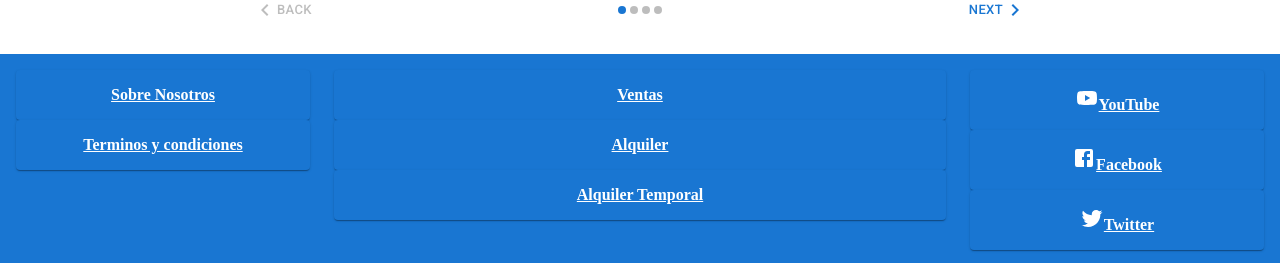
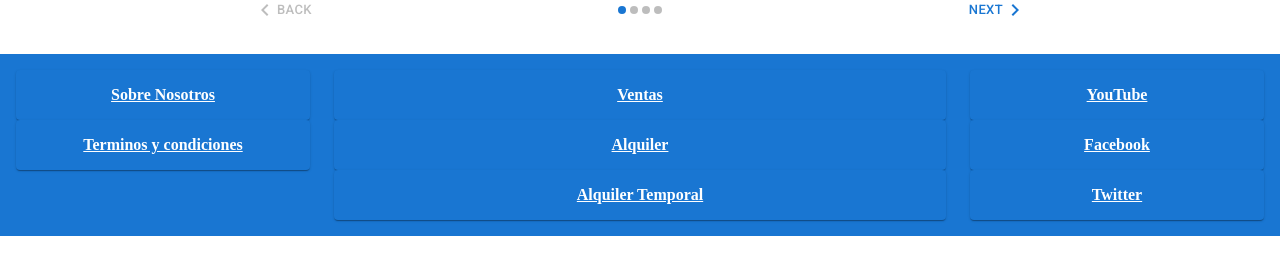
Before and after one commit to elfabito/proyecto-final-marketplace, a React (Create React App) app: page / in a window 1280 px wide. Shown: the part 2369-2632 px from the top of the page. After the commit the page ends 2605 px from the top, so only its background shows below. Built offline with nearby package versions, Linux system fonts and the light colour scheme.

Commit message:
Remover iconos

```diff
--- a/src/Components/Footer.js
+++ b/src/Components/Footer.js
@@ -3,9 +3,6 @@ import { styled } from "@mui/material/styles";
 import Box from "@mui/material/Box";
 import Paper from "@mui/material/Paper";
 import Grid from "@mui/material/Grid";
-import YouTubeIcon from '@mui/icons-material/YouTube';
-import FacebookIcon from '@mui/icons-material/Facebook';
-import TwitterIcon from '@mui/icons-material/Twitter';
 
 const Item = styled(Paper)(({ theme }) => ({
   textAlign: "center",
@@ -25,9 +22,9 @@ export default function StickyFooter() {
           <Item id="footer"><a href="#">Alquiler Temporal</a></Item>
         </Grid>
         <Grid item xs>
-        <Item id="footer"><YouTubeIcon/><a href="#">YouTube</a></Item>
-        <Item id="footer"><FacebookIcon/><a href="#">Facebook</a></Item>
-        <Item id="footer"><TwitterIcon/><a href="#">Twitter</a></Item>
+        <Item id="footer"><a href="#">YouTube</a></Item>
+        <Item id="footer"><a href="#">Facebook</a></Item>
+        <Item id="footer"><a href="#">Twitter</a></Item>
         </Grid>
       </Grid>
     </Box>
```
